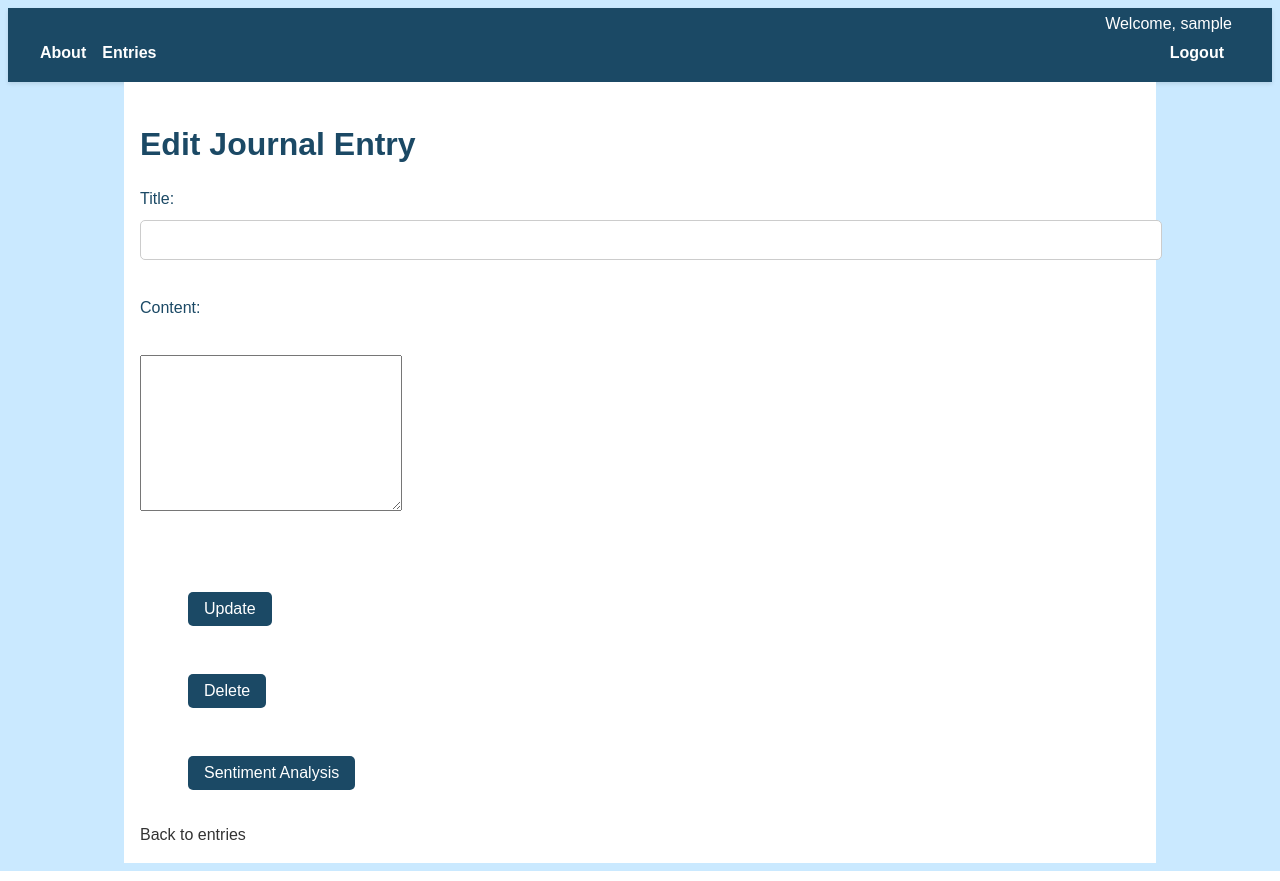
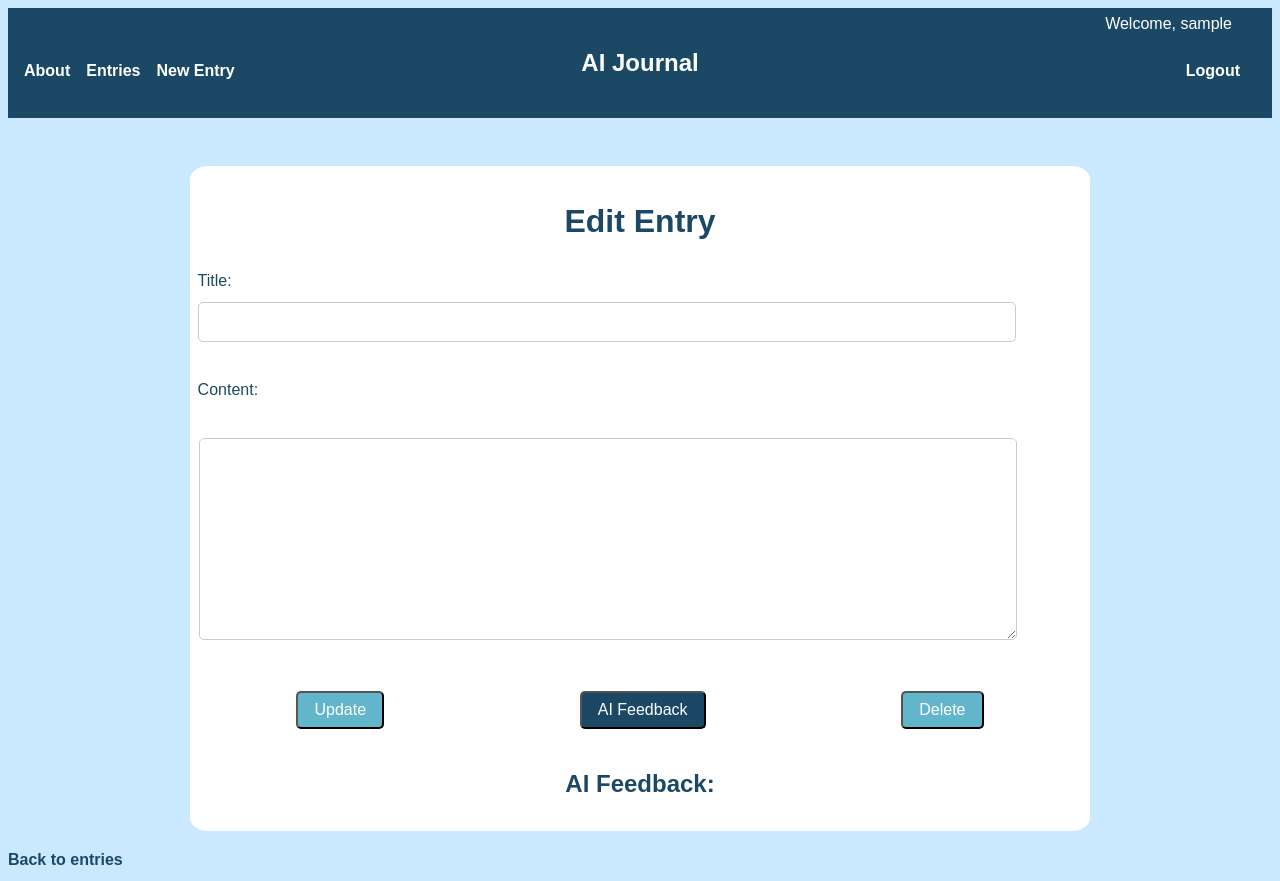
Before and after one commit to kayasuu/aijournal, a Flask app: page /forms/entries/edit/1 in a window 1280 px wide. Run offline with Flask 3, Linux system fonts and the light colour scheme; the visitor is signed in with stand-in values (Sample User, id 1); data that the repository does not hold is empty; some libraries are stand-ins or nearby versions.

Commit message:
working app with css

```diff
--- a/sentiment_analysis.py
+++ b/sentiment_analysis.py
@@ -9,7 +9,8 @@ def gpt_classify_sentiment(prompt):
     Your mission is to help users reflect on their day and come up with actionable steps
     to optimize their performance the following day. Based on the user's input, generate a thoughtful response
     that addresses their concerns or thoughts, and provide meaningful questions or suggestions
-    to help them take action tomorrow. Your response should be concise, empathetic, supportive, and focused on promoting positive change.
+    to help them take action tomorrow.
+    Your response should be concise, <200 words, empathetic, supportive, and focused on promoting positive change tomorrow.
     '''
     response = openai.ChatCompletion.create(
         model='gpt-3.5-turbo',
--- a/static/styles.css
+++ b/static/styles.css
@@ -5,16 +5,27 @@ body {
     background: #cae9ff;
 }
 
-.container {
-    max-width: 1000px;
-    margin: 0 auto;
-    padding: 1rem;
-    background-color: #fff;
+header {
+    margin-bottom: 3rem;
 }
 
+.container {
+    margin: 0 auto;
+    padding: 0.5rem;
+    background-color: #fff;
+    border-radius: 2%;
+    max-width: 70%;
+}
+
+h1, h2 {
+    text-align: center;
+}
 h1 {
     font-size: 2rem;
-    margin-bottom: 1rem;
+}
+
+#title{
+    color: white;
 }
 
 .new-entry-btn {
@@ -28,13 +39,13 @@ h1 {
 
 .entries-grid {
     display: grid;
-    grid-template-columns: repeat(auto-fill, minmax(250px, 1fr));
+    grid-template-columns: repeat(auto-fill, minmax(60%, 1fr));
     gap: 1.5rem;
 }
 
 .entry-card {
     display: block;
-    padding: 1rem;
+    padding: 2rem;
     background: #fff;
     border: 1px solid #62b6cb;
     border-radius: 8px;
@@ -73,27 +84,27 @@ label {
 }
 
 input[type="submit"] {
-    display: block;
+    display: flex;
+    justify-items: space-between;
+    align-content: center;
     padding: 0.5rem 1rem;
-    margin: 3rem 3rem 1rem 3rem;
-    background: #1b4965;
+    margin: 1rem 3rem 1rem 3rem;
+    background: #62B6CB;
     color: #fff;
-    text-decoration: none;
-    border: none;
     border-radius: 5px;
     cursor: pointer;
     font-size: 1rem;
 }
 
-input[type="submit"]:hover {
-    background: #444;
-}
-
 a {
-    display: inline-block;
+    display: flex;
+    align-items: center;
+    text-align: center;
     margin-top: 1rem;
+    font-size: 1rem;
+    font-weight: bold;
     text-decoration: none;
-    color: #333;
+    color: #1b4965;
 }
 
 .entry-form {
@@ -102,35 +113,39 @@ a {
 
 /* Navbar Styles */
 .navbar {
-    display: flex;
-    justify-content: space-between;
+    display: grid;
+    grid-template-columns: 1fr auto 1fr;
     align-items: center;
-    padding: 1rem 2rem;
+    padding: 1rem 1rem;
     background-color: #1b4965;
-    box-shadow: 0 2px 4px rgba(0, 0, 0, 0.1);
 }
 
 .navbar a {
-    color: #ffffff;
+    color: white;
     text-decoration: none;
     margin-right: 1rem;
     font-size: 1rem;
     font-weight: bold;
 }
 
-
 .navbar a:hover {
-    color: #bfc0c0;
+    color: #BEE9E8;
 }
 
 .navbar-left {
     display: flex;
+    justify-content: flex-start;
     align-items: center;
 }
 
 .navbar-right {
     display: flex;
+    justify-content: flex-end;
     align-items: center;
+}
+
+#title {
+    text-align: center;
 }
 
   .navbar-right span {
@@ -153,11 +168,30 @@ a {
 
   input[type="email"],
   input[type="text"],
-  input[type="password"] {
-    width: 100%; /* Make the input fields take the full width of their container */
+  input[type="password"], textarea {
+    width: 90%; /* Make the input fields take the full width of their container */
     padding: 10px; /* Add padding inside the input fields to make them larger */
     border-radius: 5px; /* Add rounded corners to the input fields */
     border: 1px solid #ccc; /* Add a border around the input fields */
-    font-size: 16px; /* Increase the font size in the input fields */
+    font-size: 1rem; /* Increase the font size in the input fields */
     margin-bottom: 10px; /* Add some space between input fields */
+    font-family: Arial, Helvetica, sans-serif;
   }
+
+
+  .buttons-container {
+    display: flex;
+    justify-content: space-around; /* Changed from justify-items to justify-content */
+    align-items: center; /* Changed from align-content to align-items */
+    margin: 0 auto;
+}
+
+#edit_content,
+#edit_content_submit
+{
+    margin: 1px 1px 1px 1px;
+}
+
+#sentiment-analysis-form input[type="submit"] {
+    background-color: #1b4965;
+}
--- a/templates/base.html
+++ b/templates/base.html
@@ -13,7 +13,9 @@
         <div class="navbar-left">
             <a href="/about">About</a>
             <a href="/entries">Entries</a>
+            <a href="/forms/entries/add">New Entry</a>
         </div>
+        <h2 id="title">AI Journal</h1>
         <div class="navbar-right">
             {% if session.user_id %}
               <span>Welcome, {{ session.user_name }}</span>
--- a/templates/edit_entry.html
+++ b/templates/edit_entry.html
@@ -2,24 +2,33 @@
 
 {% block body %}
 <div class="container">
-    <h1>Edit Journal Entry</h1>
+    <h1>Edit Entry</h1>
+
     <form action="/api/entries/edit/{{ entry[0] }}" method="POST" class="entry-form">
         <label for="title">Title:</label>
         <input type="text" name="title" value="{{ entry[2] }}" required><br><br>
         <label for="content">Content:</label><br>
-        <textarea name="content" rows="10" cols="30" required>{{ entry[3] }}</textarea><br><br>
-        <input type="submit" value="Update">
-    </form>
-    <form action="/api/entries/delete/{{ entry[0] }}" method="POST" onsubmit="return confirm('Are you sure you want to delete this entry?');">
-        <input type="submit" value="Delete">
-    </form>
-    <form action="{{ url_for('analyze_sentiment', entry_id=entry[0]) }}" method="post" id="sentiment-analysis-form">
-        <input type="submit" value="Sentiment Analysis">
-    </form>
-    <a href="/entries">Back to entries</a>
+        <textarea name="content" rows="10" cols="30" id="edit_content" required>{{ entry[3] }}</textarea><br><br>
+
+        <div class="buttons-container" id="edit_content_submit">
+            <input type="submit" value="Update">
+            </form>
+            <form action="{{ url_for('analyze_sentiment', entry_id=entry[0]) }}" method="post" id="sentiment-analysis-form">
+                <input type="submit" value="AI Feedback">
+            </form>
+            <form action="/api/entries/delete/{{ entry[0] }}" method="POST" onsubmit="return confirm('Are you sure you want to delete this entry?');">
+            <input type="submit" value="Delete">
+            </form>
+        </div>
+
+        <h2>AI Feedback:</h2>
+        <div id="sentiment-result">
+            {% for entry in entries %}
+            <p>{{ entry[6] }}</p>
+            {% endfor %}
+        </div>
 </div>
-<div id="sentiment-result"></div>
-
+<a href="/entries">Back to entries</a>
 {% block javascript %}
 <script>
     document.getElementById("sentiment-analysis-form").addEventListener("submit", function(event) {
--- a/templates/entries.html
+++ b/templates/entries.html
@@ -4,7 +4,9 @@
 {% block body %}
 <div class="container">
     <h1>Entries</h1>
+    <div class="buttons-container">
     <a href="/forms/entries/add" class="new-entry-btn">New Entry</a>
+    </div>
 
     <div class="entries-grid">
         {% for entry in entries %}
```
Also changed, not shown: templates/add_entry.html (+12 -4 lines). Lines whose indentation alone changed are shown as unchanged.
